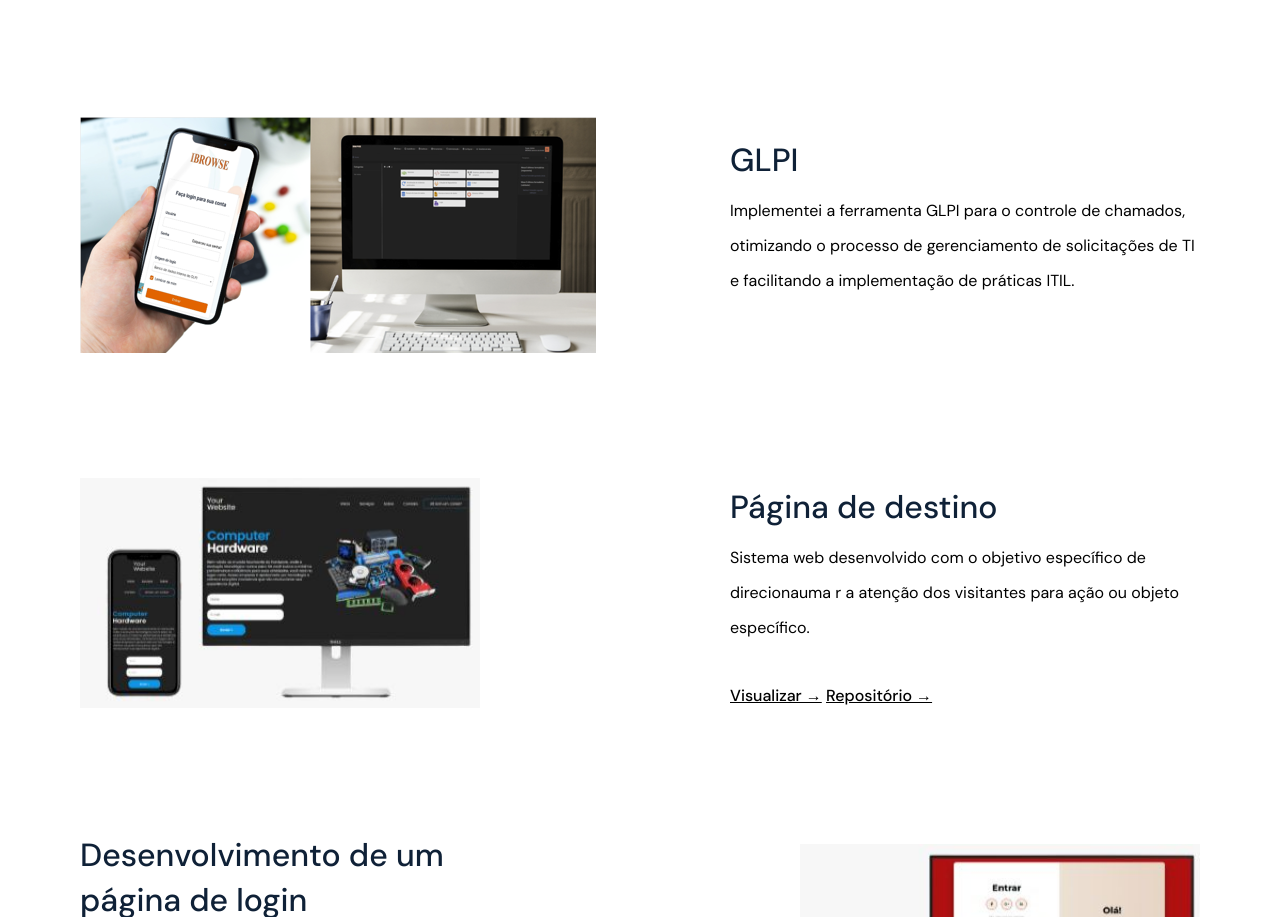
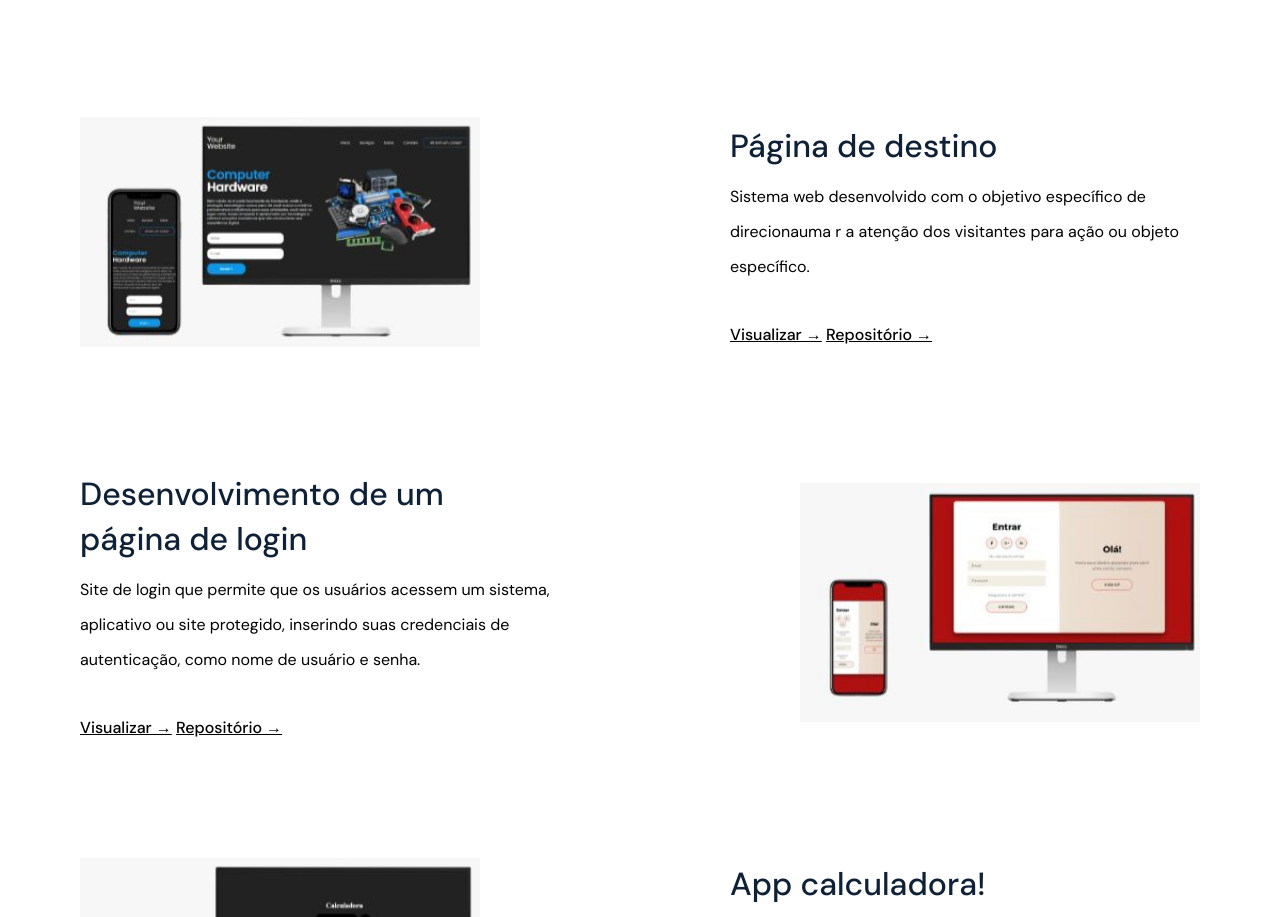
Before and after one commit to Maatheeuus/postfo-analyst, a plain HTML site: page index.html in a window 1280 px wide. Shown: the part 2975-3892 px from the top of the page. Drawn offline with Linux system fonts and the light colour scheme.

Commit message:
Update index.html

```diff
--- a/index.html
+++ b/index.html
@@ -208,22 +208,7 @@
             </p>
           </div>
         </li>
-             <!-- GLPI -->
-        <li>
-          <div class="projects__reversed-list">
-            <img src="assets/glpi.png" alt="GLPI" />
-          </div>
-          <div class="projects__info">
-            <h3 class="tertiary-title">
-              GLPI
-            </h3>
-            <p>
-              Implementei a ferramenta GLPI para o controle de chamados, otimizando o processo de gerenciamento de solicitações de TI e facilitando a implementação de práticas ITIL.
 
-            </p>
-
-          </div>
-        </li>
         <li>
           <div class="image">
             <img src="assets/lading.jpeg" alt="Pagina de destino" />
```
